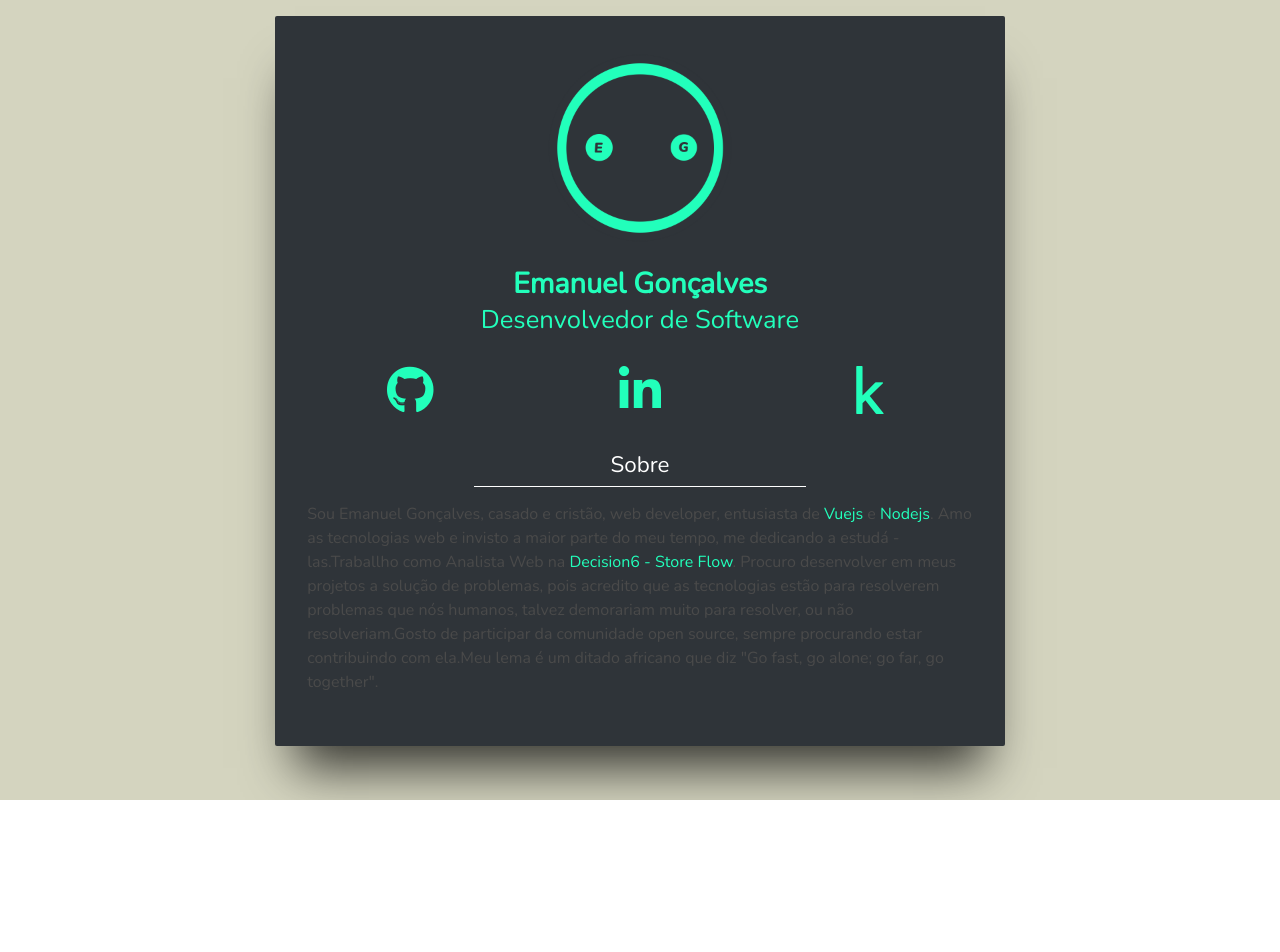
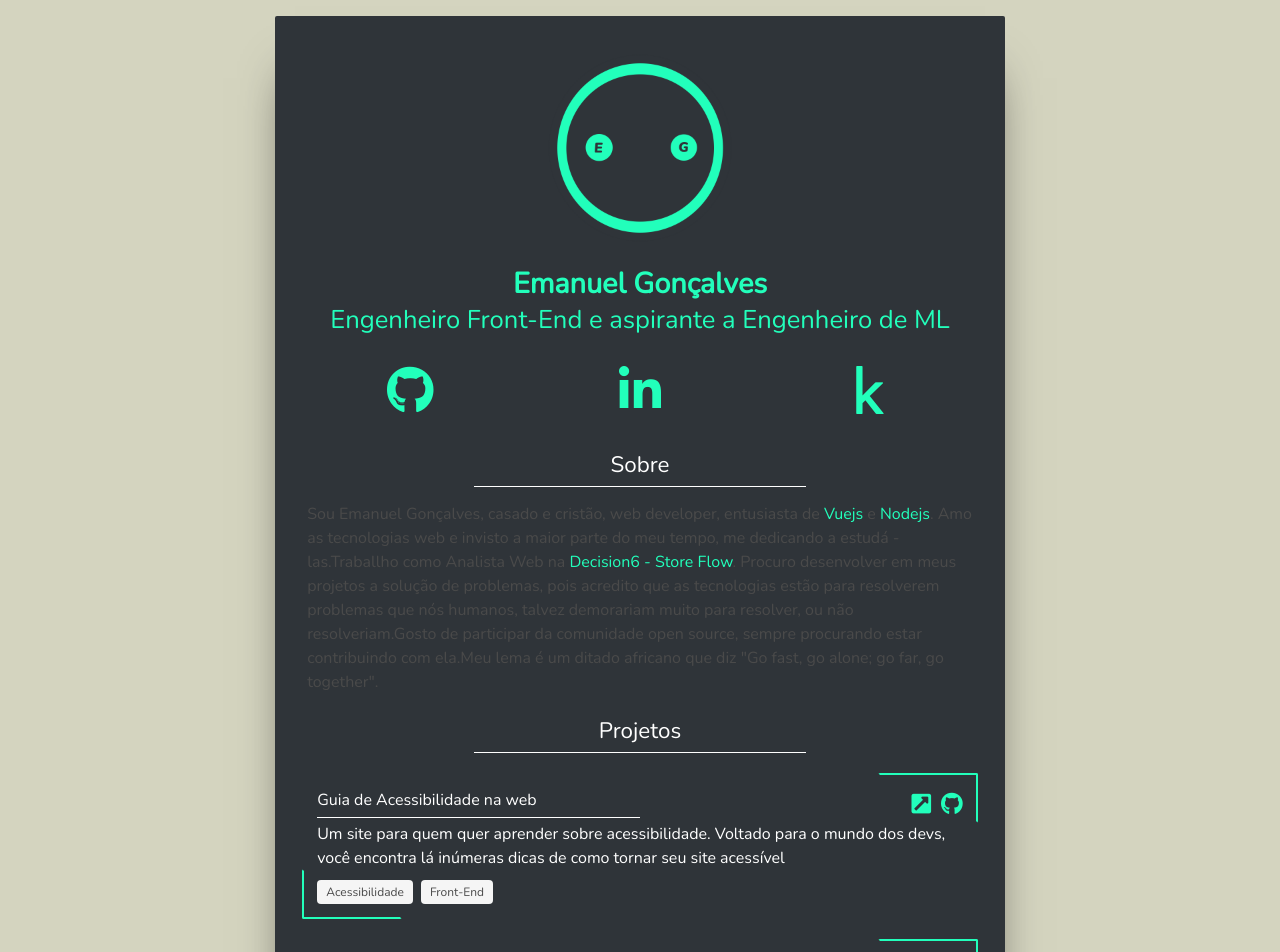
Before and after one commit to emanuelgsouza/emanuelgsouza.dev, a Nuxt app: page / in a window 1280 px wide. Shown: the top 952 px of the page. Before the commit the page ends 800 px from the top, so only its background shows below. Built offline with nearby package versions, Linux system fonts and the light colour scheme.

Commit message:
setup Projects section

```diff
--- a/assets/sass/app.sass
+++ b/assets/sass/app.sass
@@ -4,3 +4,4 @@
 @import "../node_modules/bulma/sass/base/_all.sass"
 @import "../node_modules/bulma/sass/grid/columns.sass"
 @import "../node_modules/bulma/sass/elements/title.sass"
+@import "../node_modules/bulma/sass/elements/tag.sass"
--- a/modules/Home/components/About/Title.vue
+++ b/components/Title.vue
@@ -1,5 +1,7 @@
 <template>
-  <h3 class="home_section_title"> {{ title }} </h3>
+  <h3 class="home_section_title">
+    {{ title }}
+  </h3>
 </template>
 
 <script>
--- a/modules/Home/Layout.vue
+++ b/modules/Home/Layout.vue
@@ -4,6 +4,10 @@
       <HomeHeader />
 
       <HomeAbout />
+
+      <HomeProjects />
+
+      <!-- <HomeContacts /> -->
     </div>
   </div>
 </template>
@@ -11,12 +15,15 @@
 <script>
 import HomeHeader from './components/Header'
 import HomeAbout from './components/About'
+import HomeProjects from './components/Projects'
+// import HomeContacts from './components/ConHomeContacts'
 
 export default {
   name: 'HomeLayout',
   components: {
     HomeHeader,
-    HomeAbout
+    HomeAbout,
+    HomeProjects
   }
 }
 </script>
--- a/modules/Home/components/About/Section.vue
+++ b/modules/Home/components/About/Section.vue
@@ -1,25 +1,27 @@
 <template>
   <section>
-    <HomeSectionTitle :title="title" />
+    <AppTitle :title="title" />
 
     <div
       v-for="(paragraph, key) in paragraphs"
       :key="key"
-      class="section_text">
+      class="section_text"
+    >
       <p
         class="has-text-light"
-        v-html="paragraph" />
+        v-html="paragraph"
+      />
     </div>
   </section>
 </template>
 
 <script>
-import HomeSectionTitle from './Title'
+import AppTitle from '~/components/Title'
 
 export default {
   name: 'AppSection',
   components: {
-    HomeSectionTitle
+    AppTitle
   },
   props: {
     title: {
--- a/modules/Home/components/About/index.vue
+++ b/modules/Home/components/About/index.vue
@@ -4,7 +4,8 @@
       v-for="(section, key) in sections"
       :key="key"
       :title="section.title"
-      :paragraphs="section.paragraphs" />
+      :paragraphs="section.paragraphs"
+    />
   </main>
 </template>
 
--- a/modules/Home/components/Header/index.vue
+++ b/modules/Home/components/Header/index.vue
@@ -8,7 +8,7 @@
         Emanuel Gonçalves
       </h1>
       <h2 class="header__subtitle has-text-centered subtitle has-text-light">
-        Desenvolvedor de Software
+        Engenheiro Front-End e aspirante a Engenheiro de ML
       </h2>
     </hgroup>
     <!-- SOCIAL ICONS -->
--- /dev/null
+++ b/modules/Home/components/Projects/Project.vue
@@ -0,0 +1,156 @@
+<template>
+  <div class="project_card">
+    <!-- NAME -->
+    <h4 class="project_card_name">
+      <span class="has-text-weight-bold"> {{ name }} </span>
+
+      <div class="project_card_icons_container">
+        <!-- URL -->
+        <AppIcon
+          v-if="hasUrl"
+          name="fas fa-external-link-square-alt"
+          :url="url"
+          size="1.4rem"
+          class="project_card_link"
+        />
+
+        <!-- GITHUB -->
+        <AppIcon
+          v-if="hasRepository"
+          name="fab fa-github"
+          :url="repository"
+          size="1.4rem"
+          class="project_card_repository"
+        />
+      </div>
+    </h4>
+
+    <!-- DESCRIPTION -->
+    <p class="project_card_description">
+      {{ description }}
+    </p>
+
+    <!-- TAGS -->
+    <div
+      v-if="hasTags"
+      class="project_card_tags tags"
+    >
+      <span
+        v-for="(tag, key) in tags"
+        :key="key"
+        class="tag is-secondary"
+      >
+        {{ tag }}
+      </span>
+    </div>
+  </div>
+</template>
+
+<script>
+import AppIcon from '~/components/Icon'
+import { get, isNil, isEmpty } from 'lodash'
+
+export default {
+  name: 'Project',
+  components: { AppIcon },
+  props: {
+    project: {
+      type: Object,
+      default: () => ({})
+    }
+  },
+  computed: {
+    name() {
+      return get(this.project, 'name', '') || ''
+    },
+    description() {
+      return get(this.project, 'description', '') || ''
+    },
+    url() {
+      return get(this.project, 'url', null)
+    },
+    hasUrl() {
+      return !isNil(this.url)
+    },
+    repository() {
+      return get(this.project, 'repository', null)
+    },
+    hasRepository() {
+      return !isNil(this.repository)
+    },
+    tags() {
+      return get(this.project, 'tags', []) || []
+    },
+    hasTags() {
+      return !isEmpty(this.tags)
+    }
+  }
+}
+</script>
+
+<style lang="sass" scoped>
+@import "~assets/sass/utilities/_all.sass"
+
+.project_card
+  color: white
+  margin: 30px 0
+  position: relative
+  padding: 10px
+
+  // Effect one
+  &::after,
+  &::before
+    content: ''
+    display: block
+    position: absolute
+    width: 100px
+    height: 50px
+    border: 2px solid
+    transition: all 0.6s ease
+    border-radius: 2px
+
+  &::after
+    bottom: -5px
+    left: -5px
+    border-top-color: transparent
+    border-left-color: $secondary
+    border-bottom-color: $secondary
+    border-right-color: transparent
+
+  &::before
+    top: -5px
+    right: -5px
+    border-bottom-color: transparent
+    border-right-color: $secondary
+    border-top-color: $secondary
+    border-left-color: transparent
+
+  .project_card_name
+    position: relative
+    margin-bottom: 10px
+
+    &::after
+      content: ''
+      display: block
+      width: 50%
+      height: 1px
+      background-color: white
+      position: absolute
+      bottom: -6px
+      left: 0
+
+  .project_card_description
+    margin: 10px 0
+
+  .project_card_icons_container
+    position: absolute
+    top: 0
+    right: 0
+
+  .project_card_link,
+  .project_card_repository
+    color: $secondary
+
+  .project_card_repository
+    margin-left: 10px
+</style>
--- /dev/null
+++ b/modules/Home/components/Projects/index.vue
@@ -0,0 +1,58 @@
+<template>
+  <div class="home_projects_section">
+    <!-- TITLE -->
+    <AppTitle title="Projetos" />
+
+    <!-- PROJECTS -->
+    <div>
+      <div
+        v-for="(project, key) in projects"
+        :key="key"
+      >
+        <Project :project="project" />
+      </div>
+    </div>
+  </div>
+</template>
+
+<script>
+import AppTitle from '~/components/Title'
+import Project from './Project'
+
+export default {
+  name: 'HomeProjects',
+  components: {
+    AppTitle,
+    Project
+  },
+  data: () => ({
+    projects: [
+      {
+        name: 'Guia de Acessibilidade na web',
+        description: 'Um site para quem quer aprender sobre acessibilidade. Voltado para o mundo dos devs, você encontra lá inúmeras dicas de como tornar seu site acessível',
+        url: 'https://acessibilidade-for-devs.github.io/',
+        repository: 'https://github.com/acessibilidade-for-devs/acessibilidade-for-devs.github.io',
+        tags: ['Acessibilidade', 'Front-End']
+      },
+      {
+        name: 'Como meu deputado foi eleito?',
+        description: 'Você conhece o conceito de puxadinho? Então, este projeto visa a trazer de maneira rápida, a informação de que Deputados foram "puxados" e quais foram eleitos pelos seus próprios votos. Ainda em desenvolvimento de Front-End',
+        url: null,
+        repository: 'https://github.com/Guilherme2020/legislative-votes-web',
+        tags: ['React', 'Front-End']
+      },
+      {
+        name: '[API] Como meu deputado foi eleito?',
+        description: 'API para os dados do site "Como meu deputado foi eleito?"',
+        url: null,
+        repository: 'https://github.com/emanuelgsouza/legislative-votes-api',
+        tags: ['Nodejs', 'Back-end', 'Javascript']
+      }
+    ]
+  })
+}
+</script>
+
+<style>
+
+</style>
```
